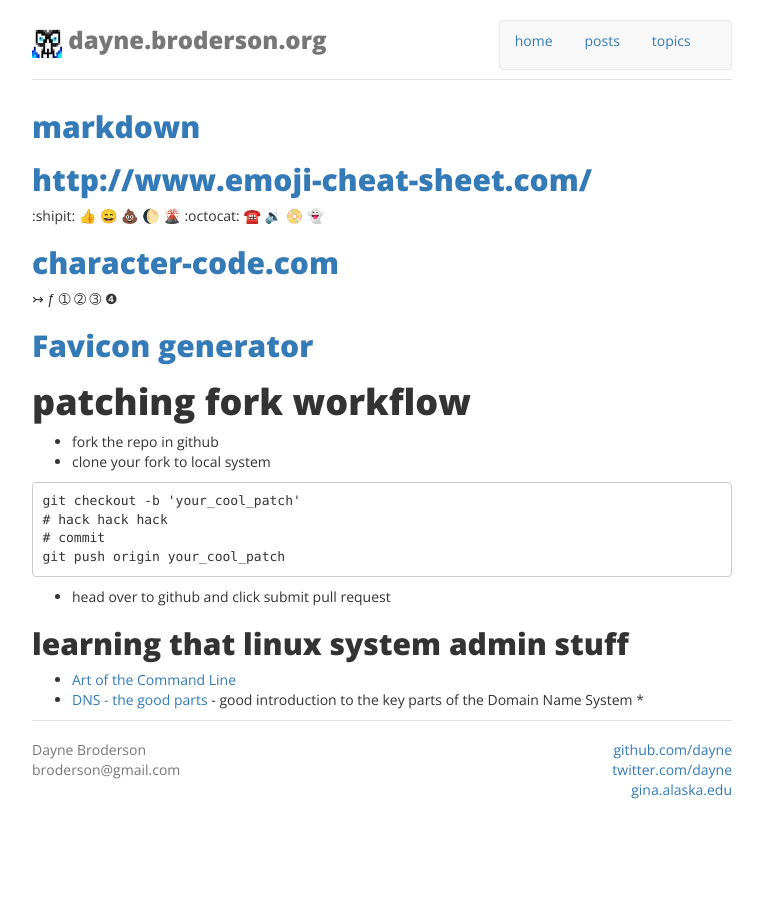
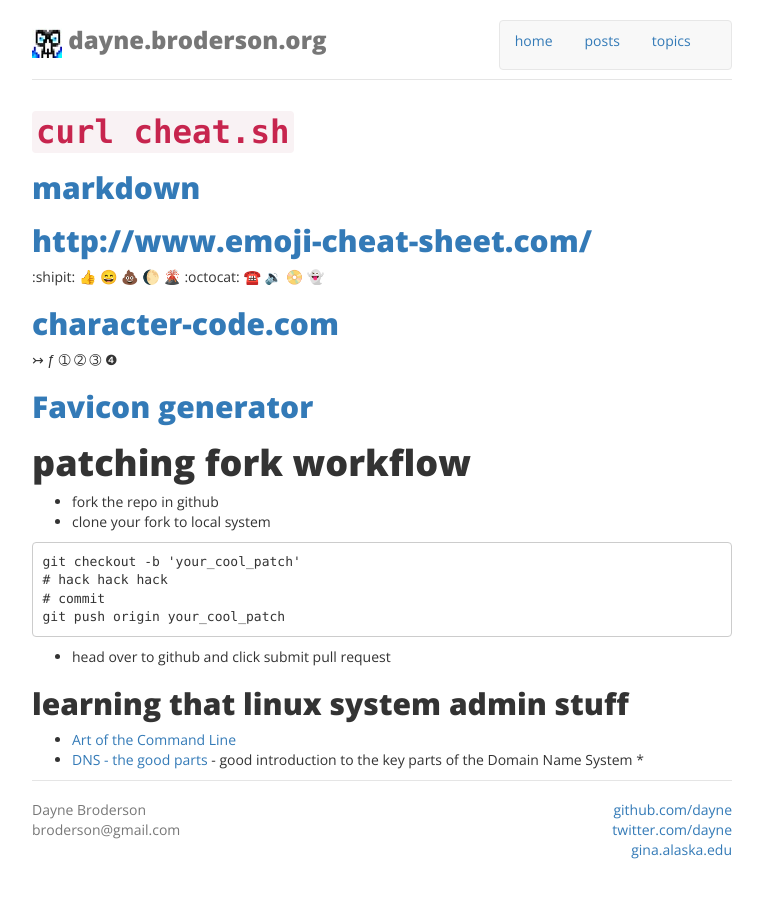
Before and after one commit to dayne/dayne.github.com, a Jekyll site: the page built from _topics/cheatsheets.md, in a window 1280 px wide. Shown: the whole page, without its empty margins (258-1021 px from the left). Built offline with Jekyll 4.4.1, drawn with Linux system fonts in a browser that asks for light colours; nearby versions of some CDN libraries; emoji names are drawn with the system emoji font.

Commit message:
adding curl cheat.sh to cheatsheets.md

```diff
--- a/_topics/cheatsheets.md
+++ b/_topics/cheatsheets.md
@@ -3,10 +3,13 @@
 layout: default
 ---
 
+# `curl cheat.sh`
+
 ## [markdown](/topics/markdown.html)
 
 ## [http://www.emoji-cheat-sheet.com/](http://www.emoji-cheat-sheet.com/)
 :shipit: :thumbsup: :smile: :poop: :moon: :volcano: :octocat: :phone: :sound: :dvd: :ghost:
+
 ## [character-code.com](http://character-code.com/)
 &#8611;  &#131; &#10112; &#10113; &#10114; &#10105;
 
```
